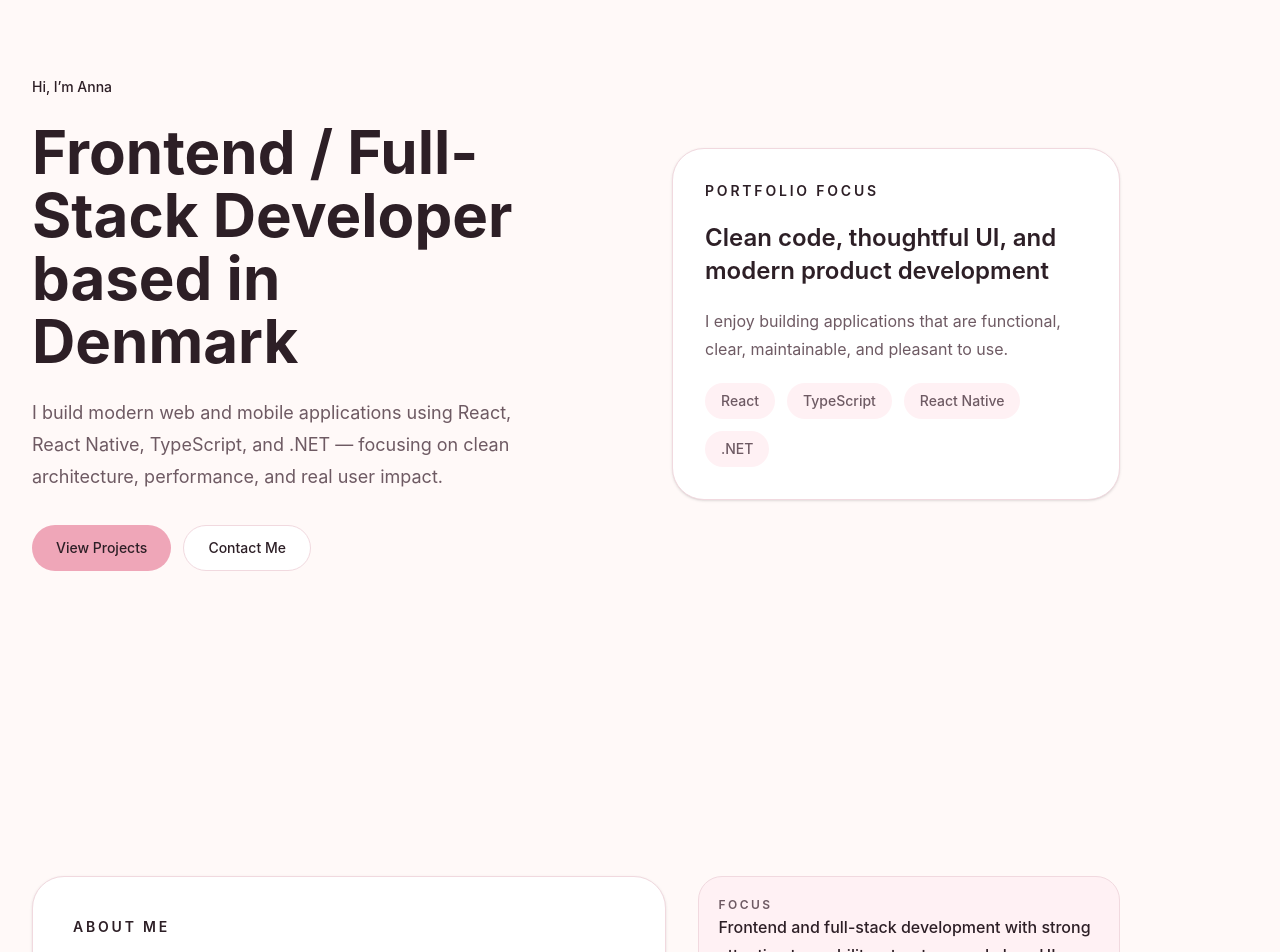
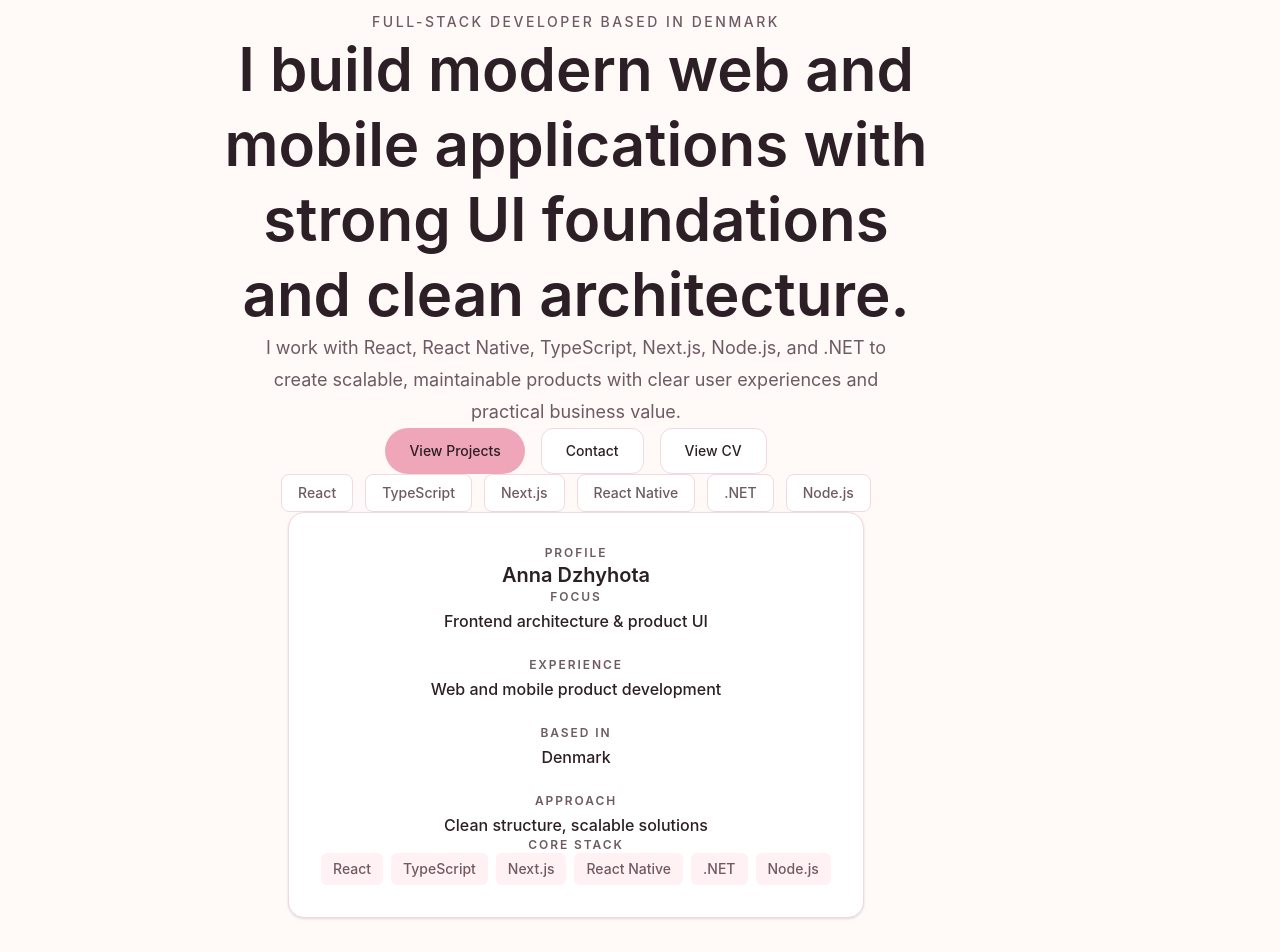
Before and after one commit to AnnaDzig/anna-portfolio, a React (Vite) app: page / in a window 1280 px wide. Shown: the part 220-1172 px from the top of the page. Built offline with nearby package versions, Linux system fonts and the light colour scheme.

Commit message:
refactor: fix styling

```diff
--- a/package.json
+++ b/package.json
@@ -13,6 +13,7 @@
   "dependencies": {
     "@tailwindcss/vite": "^4.2.2",
     "lucide-react": "^1.8.0",
+    "motion": "^12.38.0",
     "react": "^19.2.4",
     "react-dom": "^19.2.4",
     "tailwindcss": "^4.2.2"
--- /dev/null
+++ b/src/components/Reveal.tsx
@@ -0,0 +1,32 @@
+import type { ReactNode } from 'react';
+import { motion } from 'motion/react';
+
+type RevealProps = {
+  children: ReactNode;
+  delay?: number;
+  y?: number;
+  className?: string;
+};
+
+export default function Reveal({
+  children,
+  delay = 0,
+  y = 24,
+  className,
+}: RevealProps) {
+  return (
+    <motion.div
+      className={className}
+      initial={{ opacity: 0, y }}
+      whileInView={{ opacity: 1, y: 0 }}
+      viewport={{ once: true, amount: 0.2 }}
+      transition={{
+        duration: 0.6,
+        delay,
+        ease: [0.22, 1, 0.36, 1],
+      }}
+    >
+      {children}
+    </motion.div>
+  );
+}
--- a/src/sections/About.tsx
+++ b/src/sections/About.tsx
@@ -1,4 +1,5 @@
 import Container from '../components/Container';
+import Reveal from '../components/Reveal';
 import SectionIntro from '../components/SectionIntro';
 
 export default function About() {
@@ -8,6 +9,7 @@ export default function About() {
       className="scroll-mt-24 bg-background py-16 text-text sm:py-20 lg:py-24"
     >
       <Container>
+         <Reveal>
         <div className="mx-auto grid max-w-6xl gap-8 lg:grid-cols-[1.2fr_0.8fr] lg:items-start">
           <div className="rounded-[2rem] border border-border bg-surface p-6 shadow-sm sm:p-8 lg:p-10">
             <SectionIntro
@@ -54,7 +56,8 @@ export default function About() {
               </p>
             </div>
           </aside>
-        </div>
+          </div>
+          </Reveal>
       </Container>
     </section>
   );
--- a/src/sections/Contact.tsx
+++ b/src/sections/Contact.tsx
@@ -1,6 +1,7 @@
 import Container from '../components/Container';
 import Button from '../components/Button';
 import SectionIntro from '../components/SectionIntro';
+import Reveal from '../components/Reveal';
 
 export default function Contact() {
   return (
@@ -9,6 +10,7 @@ export default function Contact() {
       className="scroll-mt-24 bg-background py-16 text-text sm:py-20 lg:py-24"
     >
       <Container>
+        <Reveal>
         <div className="mx-auto max-w-5xl">
           <div className="rounded-[2rem] border border-border bg-surface p-6 shadow-sm sm:p-8 lg:p-10">
             <div className="grid gap-8 lg:grid-cols-[1.1fr_0.9fr] lg:items-end">
@@ -55,6 +57,7 @@ export default function Contact() {
             </div>
           </div>
         </div>
+        </Reveal>
       </Container>
     </section>
   );
--- a/src/sections/Experience.tsx
+++ b/src/sections/Experience.tsx
@@ -1,4 +1,5 @@
 import Container from '../components/Container';
+import Reveal from '../components/Reveal';
 import SectionIntro from '../components/SectionIntro';
 import { experience } from '../data/experience';
 
@@ -9,6 +10,7 @@ export default function Experience() {
       className="scroll-mt-24 bg-background py-16 text-text sm:py-20 lg:py-24"
     >
       <Container>
+        <Reveal>
         <div className="flex flex-col gap-12">
           <div className="max-w-3xl">
             <SectionIntro
@@ -53,7 +55,8 @@ export default function Experience() {
               </article>
             ))}
           </div>
-        </div>
+          </div>
+          </Reveal>
       </Container>
     </section>
   );
--- a/src/sections/Hero.tsx
+++ b/src/sections/Hero.tsx
@@ -1,64 +1,112 @@
+import Container from '../components/Container';
 import Button from '../components/Button';
-import Container from '../components/Container';
+
+const stack = [
+  'React',
+  'TypeScript',
+  'Next.js',
+  'React Native',
+  '.NET',
+  'Node.js',
+];
+
+const highlights = [
+  { label: 'Focus', value: 'Frontend architecture & product UI' },
+  { label: 'Experience', value: 'Web and mobile product development' },
+  { label: 'Based in', value: 'Denmark' },
+  { label: 'Approach', value: 'Clean structure, scalable solutions' },
+];
 
 export default function Hero() {
   return (
-    <section className="bg-background py-10 text-text sm:py-14 lg:py-24">
+    <section
+      id="hero"
+      className="scroll-mt-24 bg-background py-24 text-text sm:py-28 lg:py-36"
+    >
       <Container>
-        <div className="grid gap-8 lg:min-h-[calc(100vh-80px)] lg:grid-cols-2 lg:items-center">
-          <div className="min-w-0">
-            <div className="flex flex-col gap-4 sm:gap-6">
-              <p className="text-sm font-medium text-primary-dark">
-                Hi, I’m Anna
+        <div className="flex flex-col items-center text-center">
+          <p className="text-sm font-medium uppercase tracking-[0.18em] text-text-soft">
+            Full-Stack Developer based in Denmark
           </p>
 
-              <h1 className="max-w-[10ch] text-[2.25rem] font-bold leading-[1.05] sm:max-w-[12ch] sm:text-4xl md:text-5xl lg:text-6xl">
-                Frontend / Full-Stack Developer based in Denmark
+          <h1 className="mt-6 max-w-4xl text-4xl font-semibold leading-tight sm:text-5xl lg:text-6xl">
+            I build modern web and mobile applications with strong UI foundations
+            and clean architecture.
           </h1>
 
-              <p className="max-w-[32ch] text-sm leading-6 sm:text-base sm:leading-7 text-text-soft sm:max-w-xl sm:text-lg sm:leading-8">
-                I build modern web and mobile applications using React, React
-                Native, TypeScript, and .NET — focusing on clean architecture,
-                performance, and real user impact.
+          <p className="mt-6 max-w-2xl text-base leading-7 text-text-soft sm:text-lg sm:leading-8">
+            I work with React, React Native, TypeScript, Next.js, Node.js, and
+            .NET to create scalable, maintainable products with clear user
+            experiences and practical business value.
           </p>
 
-              <div className="flex flex-col gap-3 pt-2 sm:flex-row">
+          <div className="mt-10 flex flex-wrap justify-center gap-4">
             <Button href="#projects">View Projects</Button>
-                <Button href="#contact" variant="secondary">
-                  Contact Me
-                </Button>
-              </div>
-            </div>
+
+            <a
+              href="#contact"
+              className="inline-flex items-center rounded-xl border border-border bg-surface px-6 py-3 text-sm font-medium text-text transition-all duration-300 hover:-translate-y-0.5 hover:border-primary hover:shadow-md"
+            >
+              Contact
+            </a>
+
+            <a
+              href="/Anna-Dzhyhota-CV.pdf"
+              target="_blank"
+              rel="noreferrer"
+              className="inline-flex items-center rounded-xl border border-border bg-surface px-6 py-3 text-sm font-medium text-text transition-all duration-300 hover:-translate-y-0.5 hover:border-primary hover:shadow-md"
+            >
+              View CV
+            </a>
           </div>
 
-          <div className="hidden lg:block lg:min-w-0 lg:justify-self-end">
-            <div className="w-full rounded-[2rem] border border-border bg-surface p-8 shadow-sm lg:max-w-md">
-              <div className="flex flex-col gap-5">
-                <p className="text-sm font-semibold uppercase tracking-[0.2em] text-primary-dark">
-                  Portfolio Focus
-                </p>
-
-                <h2 className="text-xl sm:text-2xl font-semibold leading-snug">
-                  Clean code, thoughtful UI, and modern product development
-                </h2>
-
-                <p className="text-sm leading-6 sm:text-base sm:leading-7 text-text-soft">
-                  I enjoy building applications that are functional, clear,
-                  maintainable, and pleasant to use.
-                </p>
-
-                <div className="flex flex-wrap gap-3">
-                  {['React', 'TypeScript', 'React Native', '.NET'].map(
-                    (item) => (
+          {/* Stack Pills */}
+          <div className="mt-12 flex flex-wrap justify-center gap-3">
+            {stack.map((item) => (
               <span
                 key={item}
-                        className="rounded-full bg-surface-soft px-4 py-2 text-sm font-medium text-text-soft"
+                className="rounded-lg border border-border bg-surface px-4 py-2 text-sm font-medium text-text-soft transition-all duration-300 hover:border-primary hover:text-text"
               >
                 {item}
               </span>
-                    ),
-                  )}
+            ))}
           </div>
+
+          {/* Highlight Card */}
+          <div className="mt-16 w-full max-w-xl rounded-2xl border border-border bg-surface p-8 shadow-sm">
+            <h3 className="text-xs font-semibold uppercase tracking-[0.16em] text-text-soft">
+              Profile
+            </h3>
+
+            <p className="mt-2 text-xl font-semibold text-text">
+              Anna Dzhyhota
+            </p>
+
+            <div className="mt-6 grid gap-6">
+              {highlights.map((item) => (
+                <div key={item.label} className="grid gap-1">
+                  <p className="text-xs font-semibold uppercase tracking-[0.16em] text-text-soft">
+                    {item.label}
+                  </p>
+                  <p className="text-base font-medium text-text">{item.value}</p>
+                </div>
+              ))}
+            </div>
+
+            <div className="mt-8">
+              <p className="text-xs font-semibold uppercase tracking-[0.16em] text-text-soft">
+                Core stack
+              </p>
+
+              <div className="mt-3 flex flex-wrap gap-2">
+                {stack.map((item) => (
+                  <span
+                    key={item}
+                    className="rounded-md bg-surface-soft px-3 py-1.5 text-sm font-medium text-text-soft"
+                  >
+                    {item}
+                  </span>
+                ))}
               </div>
             </div>
           </div>
```
Also changed, not shown: src/sections/Projects.tsx (+9 -4 lines), src/sections/TechStack.tsx (+12 -7 lines), 1 other file (tests, documents, lock files or other folders). Lines whose indentation alone changed are shown as unchanged.
